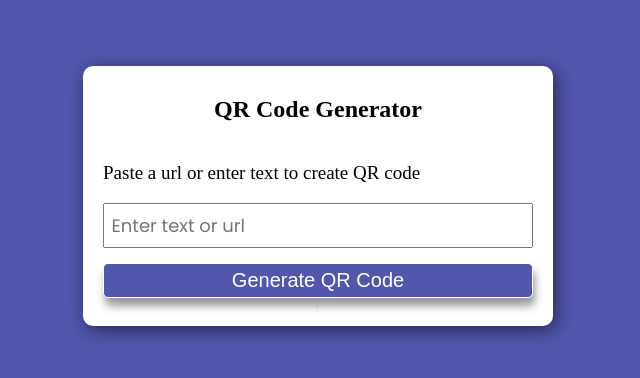
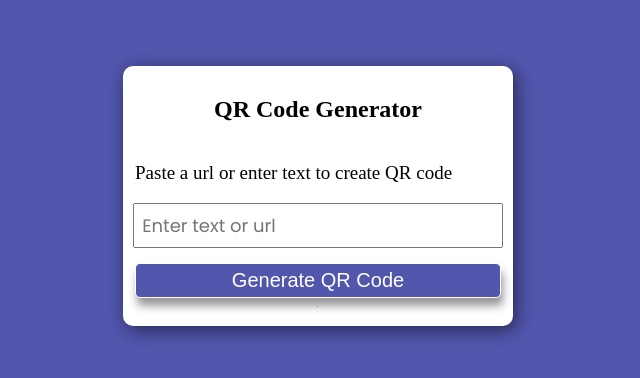
Before and after one commit to IPCODE77/QR-code-generate-using-javascript, a plain HTML site: page index.html in a window 1280 px wide. Shown: the part 212-590 px from the top of the page, without its empty margins (322-962 px from the left). Drawn offline with Linux system fonts and the light colour scheme.

Commit message:
Update index.css

```diff
--- a/index.css
+++ b/index.css
@@ -16,7 +16,7 @@ body{
     padding: 10px 20px;
     border-radius: 10px;
     box-shadow: 3px 4px 18px #0000008a;
-    width: 430px;
+    width: 350px;
 }
 .input_box{
     display: flex;
```
